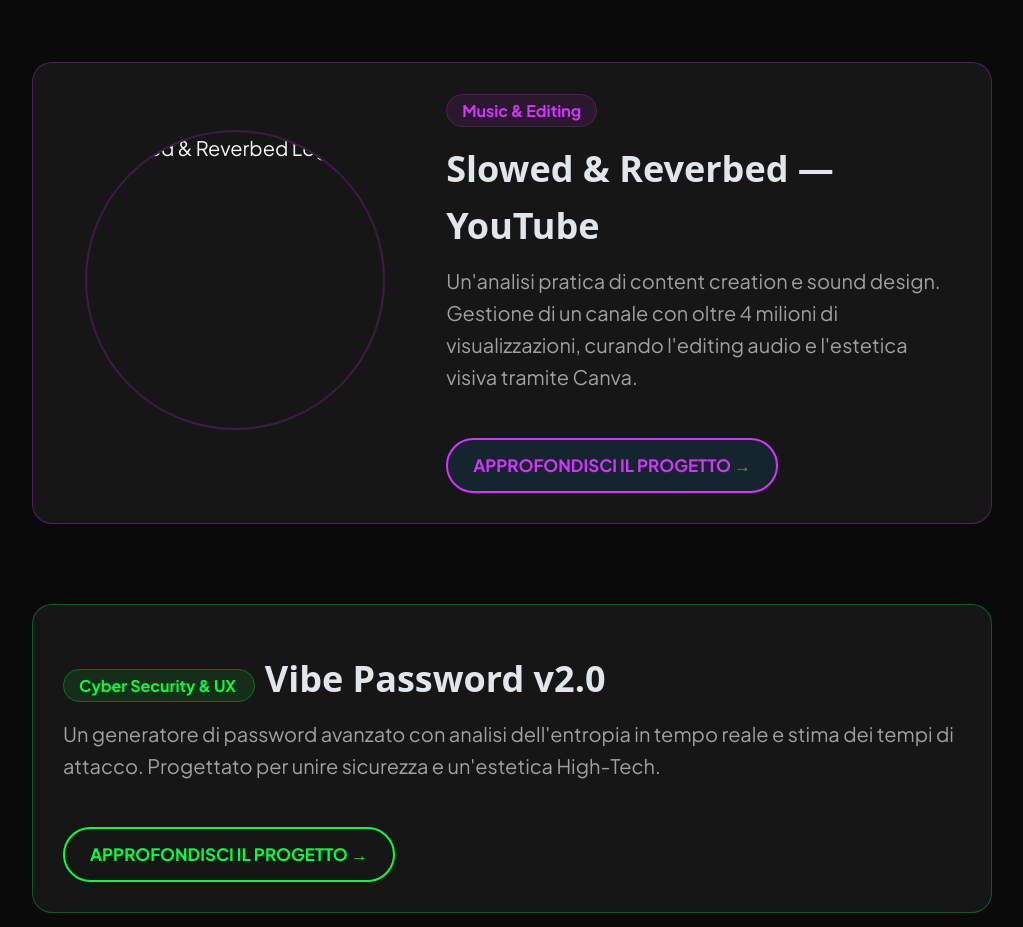
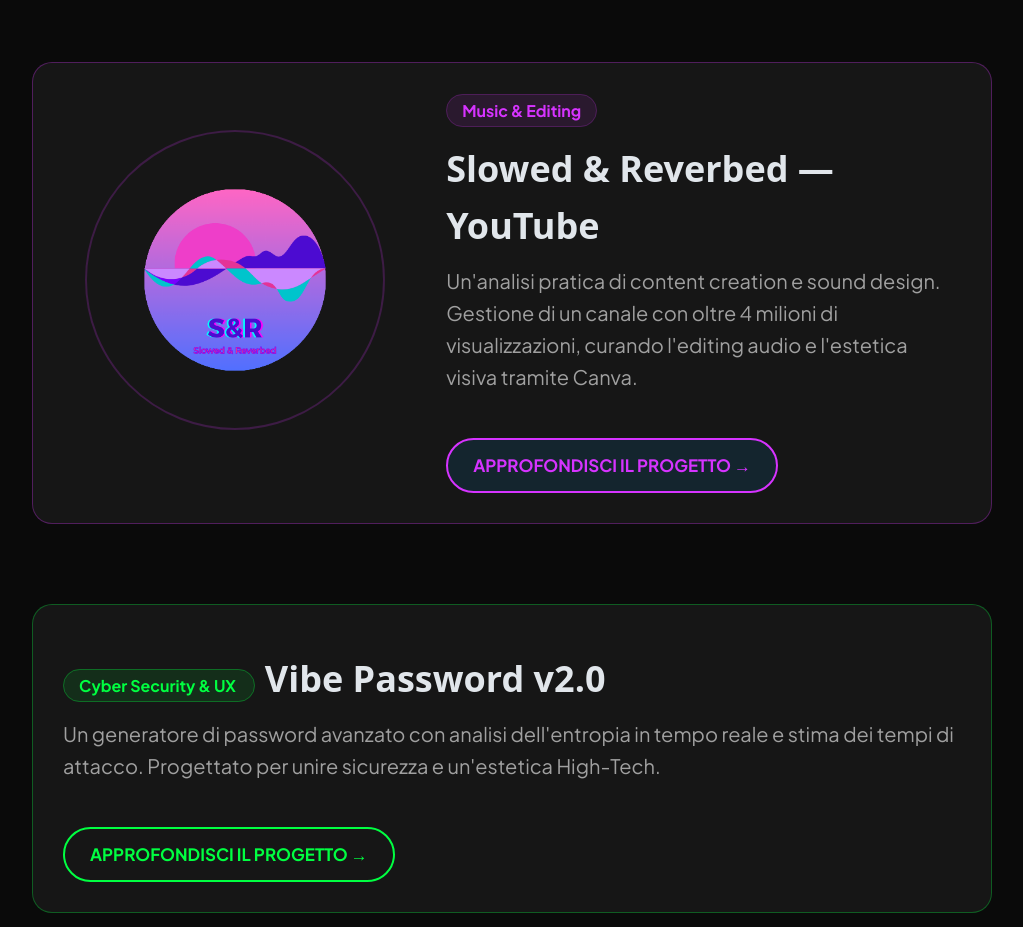
Before and after one commit to sailinginmymind/Qualcuno-ha-detto-Sailing.In.My.Sito-, a plain HTML site: page progetti.html in a window 1280 px wide. Shown: the part 920-1847 px from the top of the page, without its empty margins (128-1151 px from the left). Drawn offline with nearby package versions, Linux system fonts and the light colour scheme; some packages are replaced by stand-ins of ours; a script that the page names is missing.

Commit message:
Update progetti.html

```diff
--- a/progetti.html
+++ b/progetti.html
@@ -55,7 +55,7 @@
             <section class="project-card featured neon-hover-card youtube-card"
                      style="margin-bottom: 50px; display: flex; align-items: center; gap: 40px; padding: 30px; overflow: hidden; border: 1px solid rgba(214, 51, 255, 0.3);">
                 <div class="project-image" style="flex: 1; display: flex; justify-content: center; align-items: center; min-width: 150px;">
-                    <img src="img/S&R LOGO.png" alt="Slowed & Reverbed Logo"
+                    <img src="S&R LOGO.png" alt="Slowed & Reverbed Logo"
                          style="width: 100%; max-width: 300px; height: auto; aspect-ratio: 1/1; object-fit: contain; border-radius: 50%; border: 2px solid rgba(214, 51, 255, 0.2);">
                 </div>
                 <div class="card-content" style="flex: 1.5;">
```
